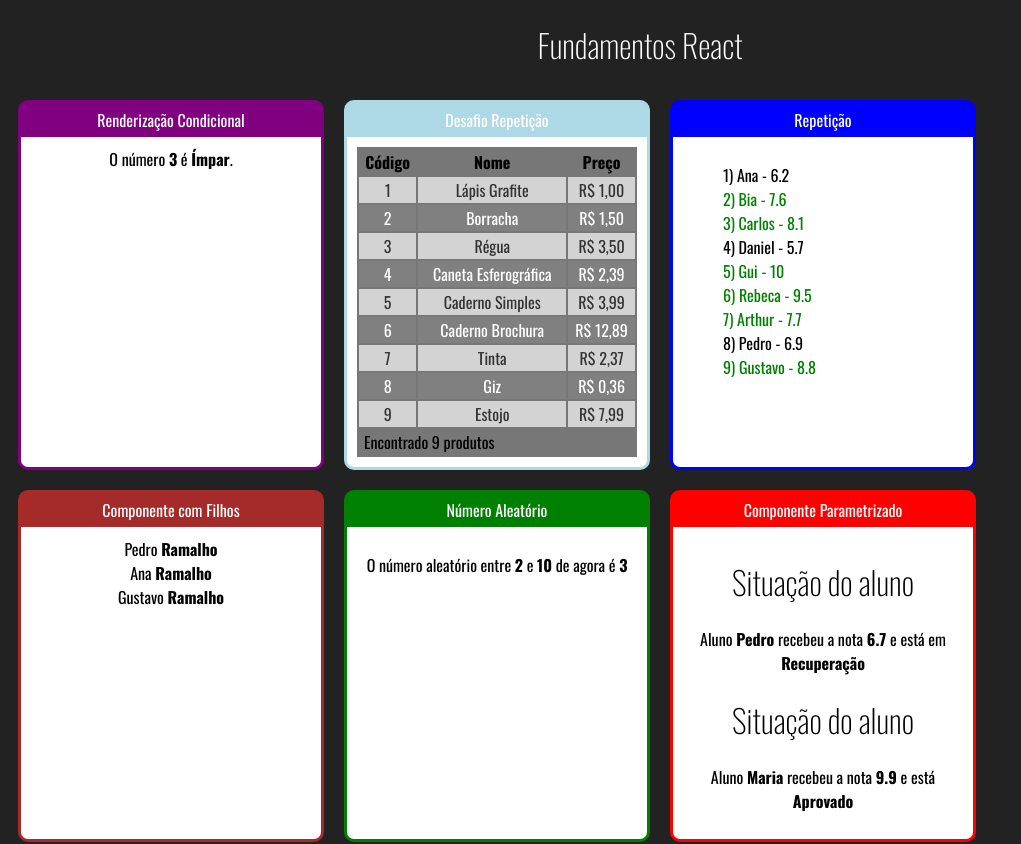
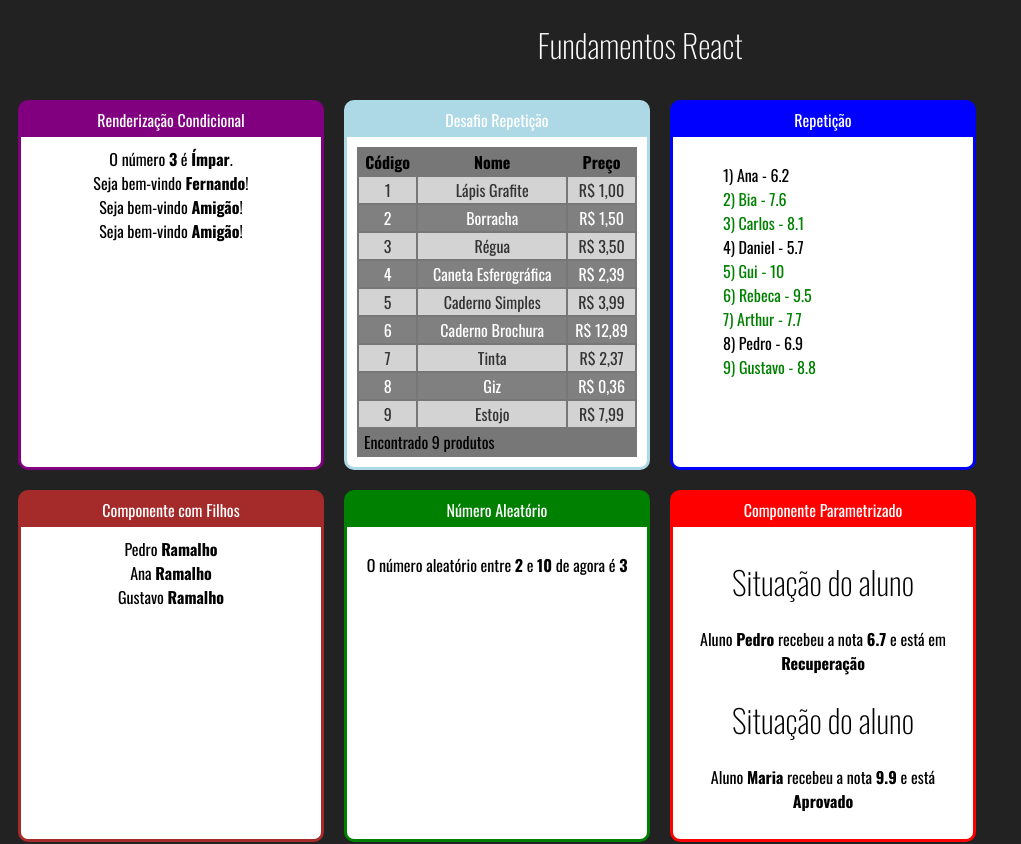
Before and after one commit to ricardojrm/react-redux.udemy, a React (Create React App) app in the folder fundamentos-react/: page / in a window 1280 px wide. Shown: the top 844 px of the page, without its empty margins (0-1021 px from the left). Built offline with nearby package versions, Linux system fonts and the light colour scheme.

Commit message:
Aula 32: Renderização Condicional #3

```diff
--- a/fundamentos-react/src/App.jsx
+++ b/fundamentos-react/src/App.jsx
@@ -10,6 +10,7 @@ import MembroFamilia from './components/basics/FamiliaMembro';
 import ListaAlunos from './components/repeticao/ListaAlunos';
 import Produtos from './components/repeticao/TabelaProduto';
 import ParOuImpar from './components/condicional/ParOuImpar';
+import UsuarioInfo from './components/condicional/UsuarioInfo';
 
 export default function App( props )
 {
@@ -19,6 +20,9 @@ export default function App( props )
             <div id="cards">
                 <UICard titulo="Renderização Condicional" color="purple">
                     <ParOuImpar numero={3} />
+                    <UsuarioInfo usuario={{nome: "Fernando"}}/>
+                    <UsuarioInfo usuario={{email: "fer@nando.com"}}/>
+                    <UsuarioInfo />
                 </UICard>
                 <UICard titulo="Desafio Repetição" color="lightblue">
                     <Produtos />
--- /dev/null
+++ b/fundamentos-react/src/components/condicional/If.js
@@ -0,0 +1,29 @@
+import React from 'react';
+
+export default function If( {conditional, children} )
+{
+    let arrayChildren = null;
+
+    if ( typeof children == Array ) {
+        arrayChildren = children;
+    } else {
+        arrayChildren = React.Children.toArray( children );
+    }
+
+    const elseChild = arrayChildren.filter( child => {
+        return child.type && child.type.name === "Else";
+    })[0];
+
+    const ifChildren = arrayChildren.filter( child => {
+        return child !== elseChild;
+    });
+
+    if ( conditional ) { return ifChildren; }
+    else if ( elseChild ) { return elseChild; }
+    else { return false; }
+}
+
+export function Else({children})
+{
+    return children;
+}
--- /dev/null
+++ b/fundamentos-react/src/components/condicional/UsuarioInfo.jsx
@@ -0,0 +1,16 @@
+import React from 'react';
+import If, { Else } from './If';
+
+export default function UsuarioInfo( {usuario={}} )
+{
+    return (
+        <div id="welcome">
+            <If conditional={usuario && usuario.nome}>
+                <div>Seja bem-vindo <strong>{usuario.nome}</strong>!</div>
+                <Else>
+                    <div>Seja bem-vindo <strong>Amigão</strong>!</div>
+                </Else>
+            </If>
+        </div>
+    );
+}
```
